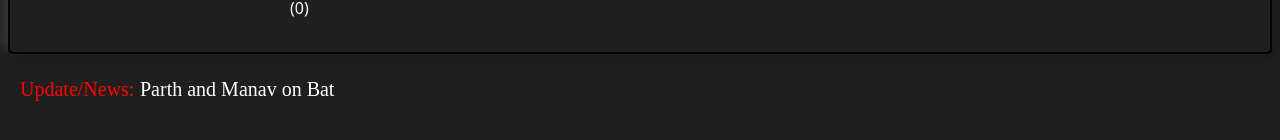
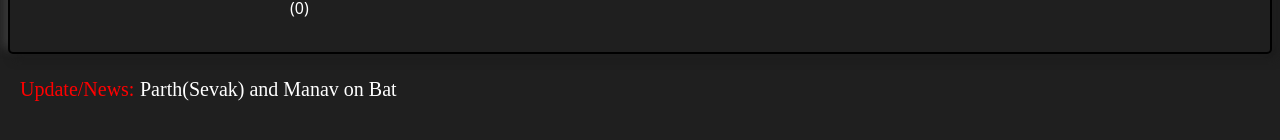
Before and after one commit to Dutt0408/my-project, a React (Create React App) app: page /Live in a window 1280 px wide. Shown: the part 606-746 px from the top of the page. Built offline with nearby package versions, Linux system fonts and the light colour scheme; a web font is replaced by a local one.

Commit message:
Commit 12.1

```diff
--- a/src/live.js
+++ b/src/live.js
@@ -31,7 +31,7 @@ function live() {
 
 
 <div className="overnews"> Update/News: </div>
-<div className="overnewss"> Parth and Manav on Bat </div>
+<div className="overnewss"> Parth(Sevak) and Manav on Bat </div>
 </div>
 
 
```
